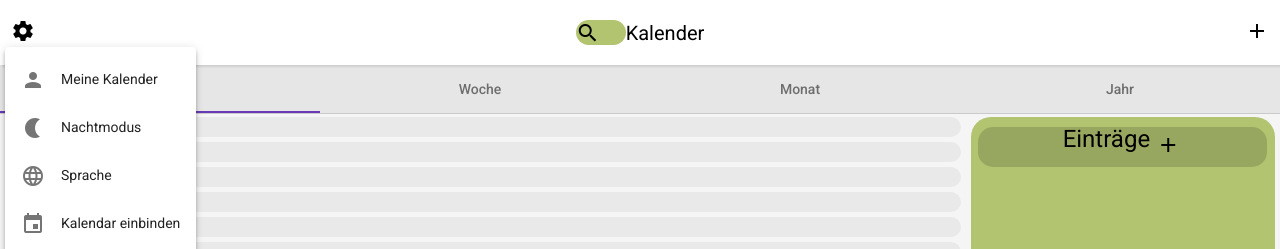
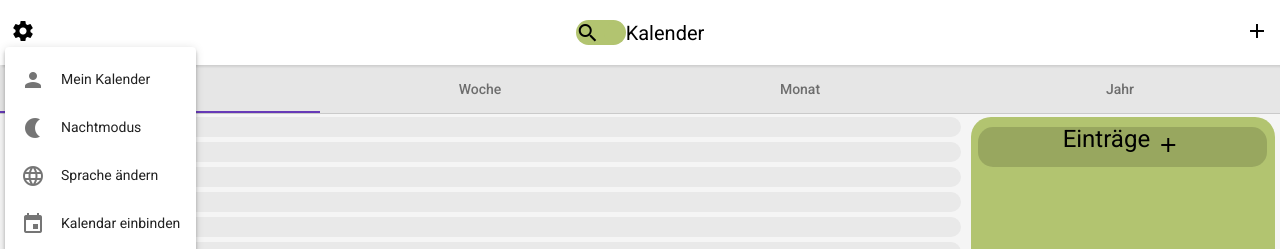
Before and after one commit to DaMaasta/WWIB21, an Angular app in the folder Projekt/: page / in a window 1280 px wide. Both pictures are taken after a click on the button "settings". Shown: the top 249 px of the page. Built offline with nearby package versions, Linux system fonts and the light colour scheme.

Commit message:
new commit

```diff
--- a/Projekt/src/app/header/header.component.html
+++ b/Projekt/src/app/header/header.component.html
@@ -4,9 +4,9 @@
       <div class="Knopf">
          <button class="menu" mat-button [matMenuTriggerFor]="menu"><mat-icon>settings</mat-icon></button>
             <mat-menu #menu="matMenu">
-                  <button mat-menu-item><mat-icon>person filed</mat-icon>Meine Kalender</button>
+                  <button mat-menu-item><mat-icon>person filed</mat-icon>Mein Kalender</button>
                   <button mat-menu-item><mat-icon>nightlight</mat-icon>Nachtmodus</button>
-                  <button mat-menu-item><mat-icon>language</mat-icon>Sprache</button>
+                  <button mat-menu-item><mat-icon>language</mat-icon>Sprache ändern</button>
                   <button mat-menu-item><mat-icon>event-upcoming</mat-icon>Kalendar einbinden</button>
                   <button mat-menu-item><mat-icon>share</mat-icon>Kalender teilen</button>
                   <button mat-menu-item><mat-icon>info</mat-icon>Information</button>
```
